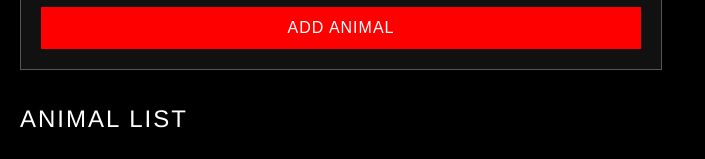
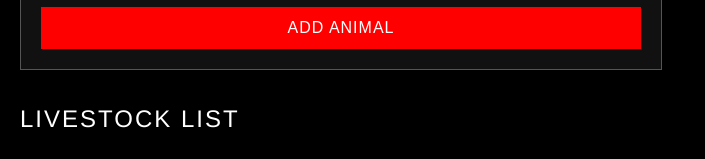
Before and after one commit to AlliTec/ha-addons, a Python web app: template farm-assistant-addon/templates/index.html in a window 1280 px wide. Shown: the part 906-1065 px from the top of the page, without its empty margins (0-705 px from the left). Run offline with Jinja, Linux system fonts and the light colour scheme; the template is opened without the code that fills it, so the values that code supplies are empty.

Commit message:
Rename Animal List to Livestock List

```diff
--- a/farm-assistant-addon/config.yaml
+++ b/farm-assistant-addon/config.yaml
@@ -1,5 +1,5 @@
 name: Farm Assistant
-version: "0.5.6"
+version: "0.5.7"
 slug: farm_assistant
 description: "An addon to manage your farm's livestock data."
 arch:
--- a/farm-assistant-addon/static/script.js
+++ b/farm-assistant-addon/static/script.js
@@ -77,7 +77,7 @@ document.addEventListener("DOMContentLoaded", () => {
 });
 
 async function populateAnimalList() {
-    const animalListBody = document.querySelector("#animal-list tbody");
+    const animalListBody = document.querySelector("#livestock-list tbody");
     animalListBody.innerHTML = "";
 
     const response = await fetch("/get_animals");
--- a/farm-assistant-addon/templates/index.html
+++ b/farm-assistant-addon/templates/index.html
@@ -38,8 +38,8 @@
         <button type="submit">Add Animal</button>
     </form>
 
-    <h2>Animal List</h2>
-    <table id="animal-list">
+    <h2>Livestock List</h2>
+    <table id="livestock-list">
         <thead>
             <tr>
                 <th>Name</th>
```
Also changed, not shown: farm-assistant-addon/CHANGELOG.md.
